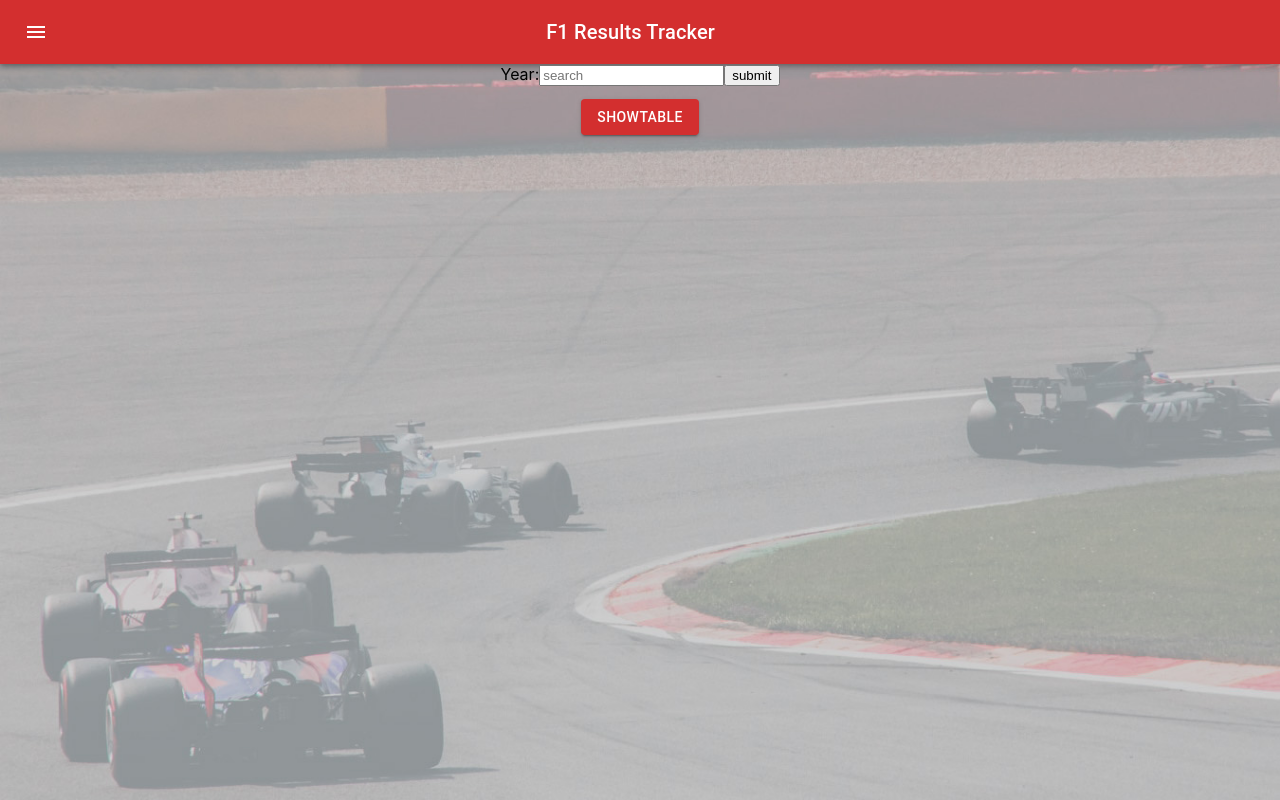
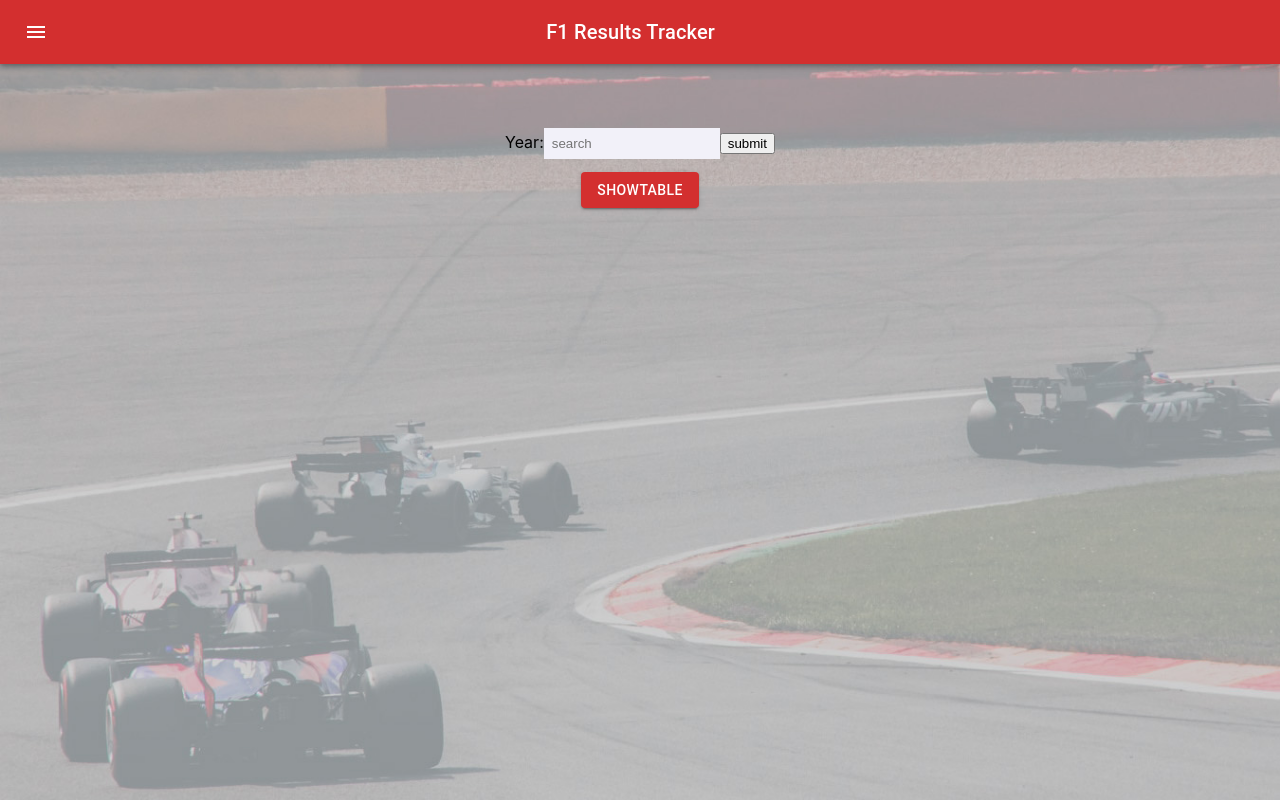
Before and after one commit to AndyHarrison146/f1-App, a React (Create React App) app: page / in a window 1280 px wide. Built offline with nearby package versions, Linux system fonts and the light colour scheme.

Commit message:
afternoon changes

```diff
--- a/src/App.js
+++ b/src/App.js
@@ -5,23 +5,25 @@ import Header from './components/Header.js';
 import { ThemeProvider } from '@material-ui/core';
 import theme from './theme';
 import Year from './components/Year';
-import SearchBar from "./components/SearchBar"
-import {Button} from '@material-ui/core'
+import SearchBar from "./components/SearchBar";
+import {Button} from '@material-ui/core';
 
 
-function App(props) {
+
+function App() {
   const [showTable, setShowTable] = useState(false);
+  const [query, setQuery] = useState("");
 
   return (
     <ThemeProvider theme={theme}>
       <div className="App" style={{backgroundImage: `url(${background})`}}>
         <Header />
-        <SearchBar />
+        <SearchBar query={query} changeQuery={setQuery} />
         <div />
         <Button variant="contained" color="primary" style={{ marginTop: "1%"}} onClick={() => setShowTable(!showTable)}>
           {showTable? "hideTable" : "showTable"}
         </Button>
-        {showTable && <Year style={{ alignItems: "center"}} /> }
+        {showTable && <Year query={query} style={{ alignItems: "center"}} /> }
       </div>
     </ThemeProvider>
   );
--- a/src/components/SearchBar.js
+++ b/src/components/SearchBar.js
@@ -1,55 +1,27 @@
 
-import React, { useState } from 'react'
+import React from 'react'
 
 
-const SearchBar = ({parentCallback}) => {
-  const [query, setQuery] = useState("");
-
-  // const handleSubmit = (e) => {
-  //   setQuery(e.target.value)
-  //   console.log(query)
+const SearchBar = ({query, changeQuery}) => {
 
 
-  // }
-
-  // const handleInputChange = (e) => {
-  //   e.preventDefault();
-  //   console.log(e.target.value)
-
-
-  // }
 
 
   const handleSubmit = (event) => {
-
       event.preventDefault();
       console.log(query)
-      // alert(`submitting Year ${query}`)
-
-    // if(event.key === 'Enter') {
-    //   setQuery(event.target.value)
-    //   setTimeout(5000)
-    //   console.log(query)
-    // }
-
-
    }
 
-//  const BarStyling = { width: "10rem", background: "#F2F1F9", border: "none", padding: "0.5rem", marginTop: "5%" };
+ const BarStyling = { width: "10rem", background: "#F2F1F9", border: "none", padding: "0.5rem", marginTop: "5%" };
 
   return (
     <form onSubmit={handleSubmit}>
       <label>
         Year:
-        <input  type="text" placeholder={"search"} value={query} onChange={e => setQuery(e.target.value)}/>
+        <input style={BarStyling} type="text" placeholder={"search"} value={query} onChange={e => changeQuery(e.target.value)}/>
       </label>
       <input type="submit" value={"submit"} />
     </form>
-    // <form >
-    //   <input style={BarStyling} type="text" placeholder={"search"} onKeyDown={handleSubmit}
-    //  />
-    // </form>
-    //style={BarStyling}
   );
 }
 
--- a/src/components/Year.js
+++ b/src/components/Year.js
@@ -49,7 +49,7 @@ const StyledTableRow = withStyles((theme) => ({
   },
 }))(TableRow);
 
-function Year() {
+function Year({query}) {
   const classes = useStyles();
   const [data, setData] = useState();
   const year = 2019;
@@ -57,11 +57,12 @@ function Year() {
 
 
   useEffect(() => {
-    const f1Url = `http://ergast.com/api/f1/${year}/results.json?limit=1000`;
+    const f1Url = `http://ergast.com/api/f1/${query}/results.json?limit=1000`;
     axios.get(f1Url)
     .then(res => {
       const races = res.data.MRData.RaceTable.Races;
       setData(races)
+
     })
 
 
```
